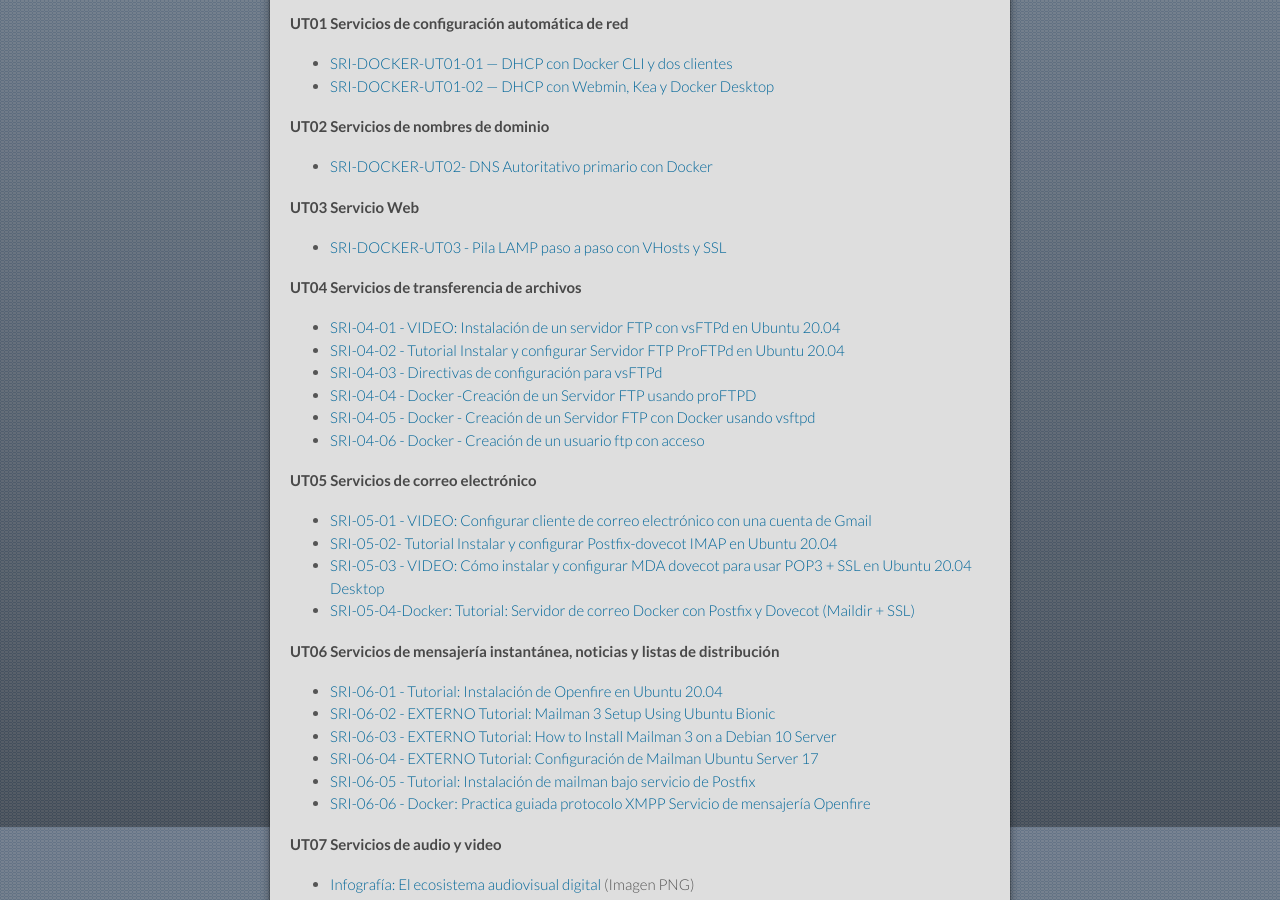
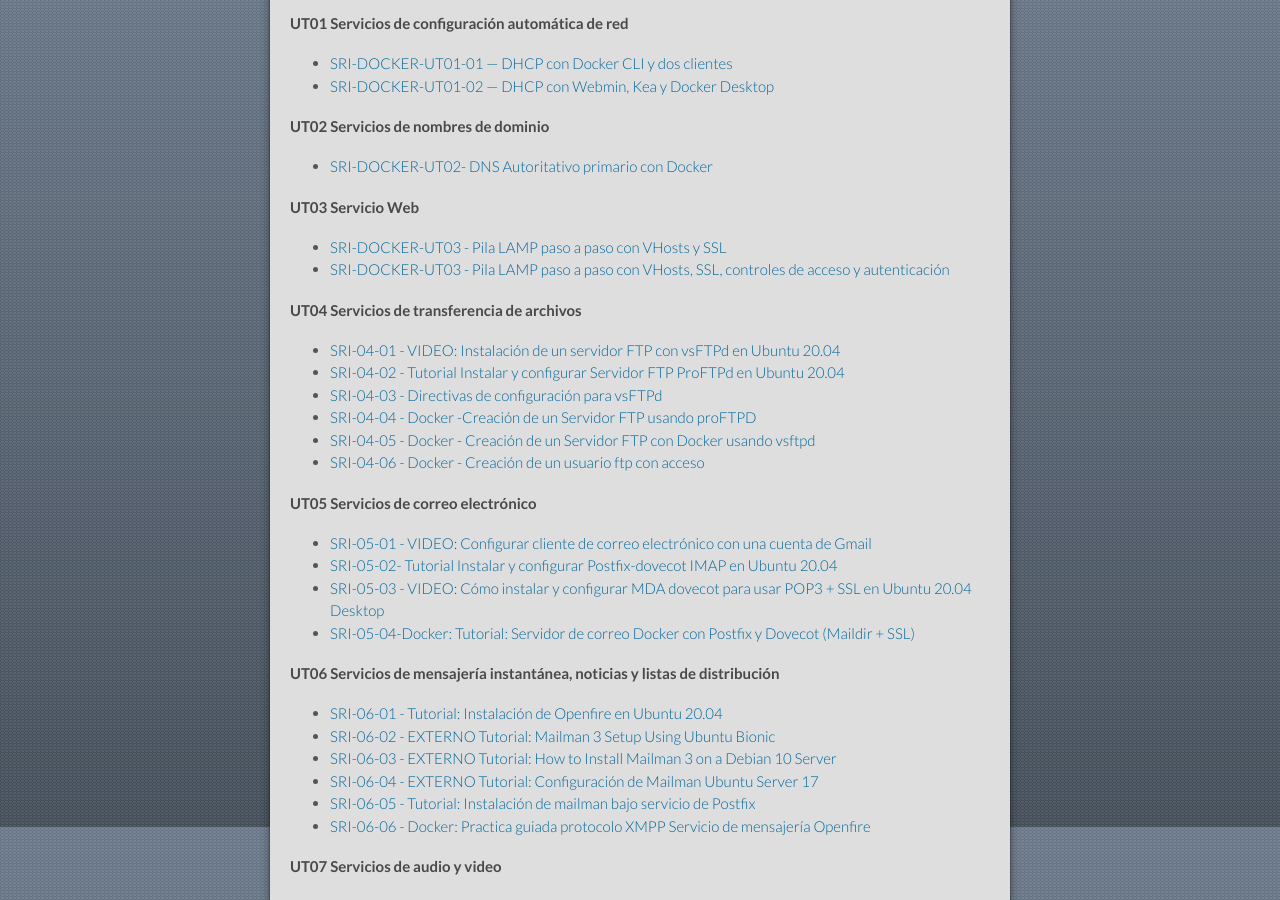
Before and after one commit to mrodara/mrodara.github.io, a Jekyll site: the page built from mods/sri.md, in a window 1280 px wide and 900 px high, scrolled down 973 px. Built offline with Jekyll 4.4.1, drawn with Linux system fonts in a browser that asks for light colours; our own code applies the rules of GitHub Pages for plain Markdown files.

Commit message:
feat: :sparkles: SRI-DOCKER-UT03 - Pila LAMP paso a paso con VHosts, SSL, controles de acceso y autenticación
SRI-DOCKER-UT03 - Pila LAMP paso a paso con VHosts, SSL, controles de acceso y autenticación

```diff
--- a/mods/sri.md
+++ b/mods/sri.md
@@ -54,6 +54,7 @@ layout: default
 #### UT03 Servicio Web
 
 * [SRI-DOCKER-UT03 - Pila LAMP paso a paso con VHosts y SSL](https://drive.google.com/file/d/1vMZ2CjFuMHh7m0-fCwwOuj4qWzu4_LIk/view?usp=sharing)
+* [SRI-DOCKER-UT03 - Pila LAMP paso a paso con VHosts, SSL, controles de acceso y autenticación](https://drive.google.com/file/d/1K7TEQiVi9wB5jzxMM1HdhYcZ91mZJGme/view?usp=sharing)
 
 #### UT04 Servicios de transferencia de archivos
 
```
